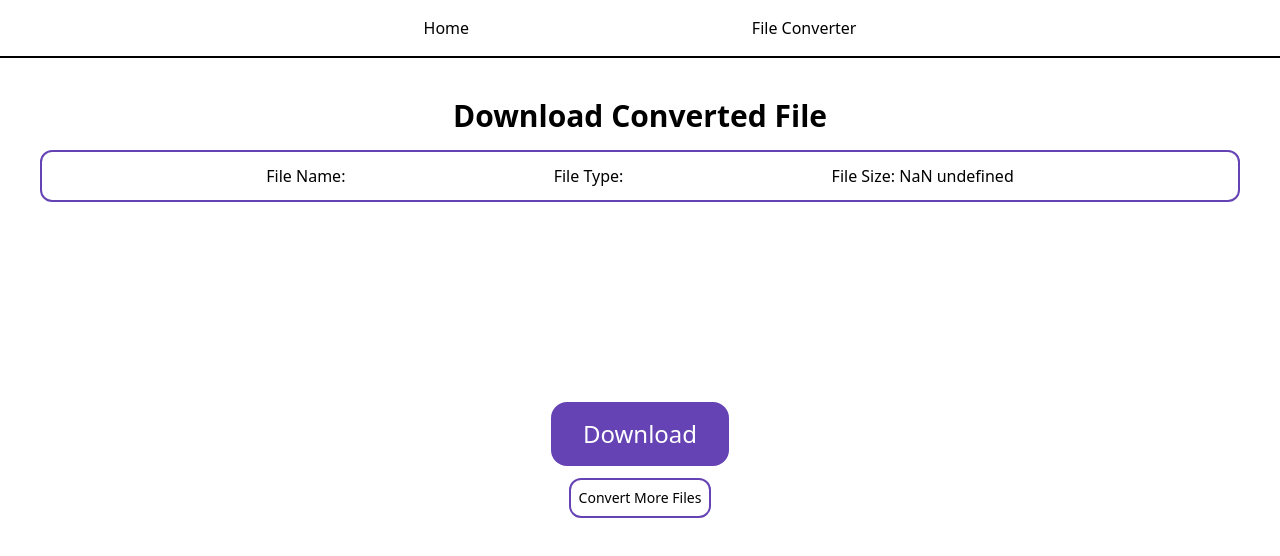
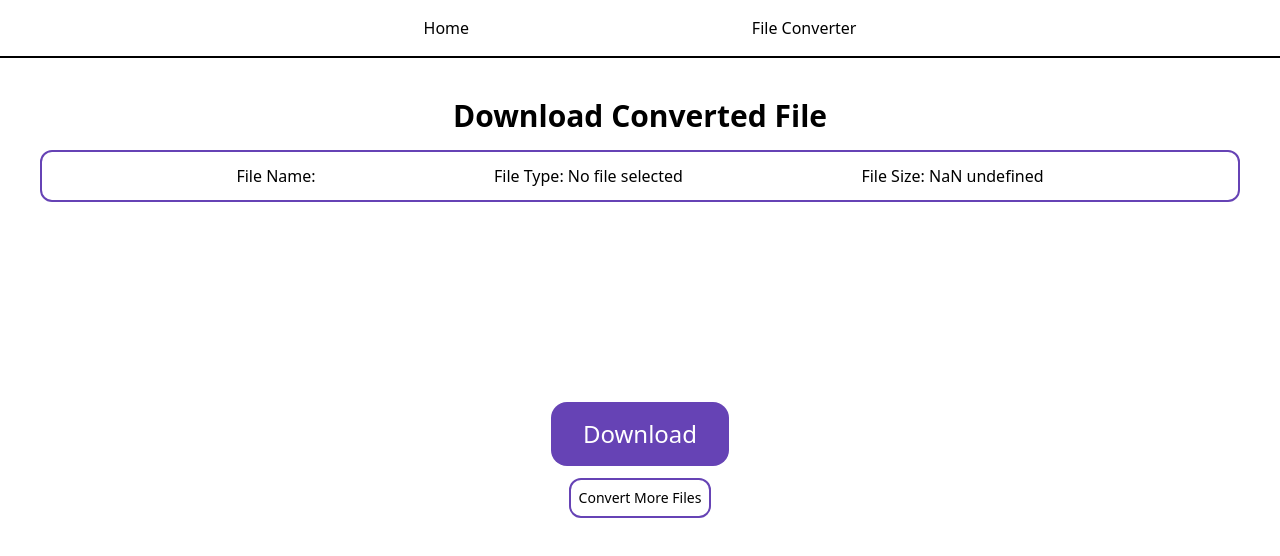
Before and after one commit to HackerManOSU/CS361-Main, a React (Vite) app in the folder fileconverter/: page /download in a window 1280 px wide. Shown: the top 556 px of the page. Built offline with nearby package versions, Linux system fonts and the light colour scheme.

Commit message:
PDF to DOCX and vice a versa both working properly

```diff
--- a/fileconverter/src/components/Converter/ConversionPage.tsx
+++ b/fileconverter/src/components/Converter/ConversionPage.tsx
@@ -19,7 +19,7 @@ const ConversionPage: React.FC = () => {
   const location = useLocation();
   const navigate = useNavigate();
   const [file, setFile] = useState<File | null>(null);
-  const [conversionType, setConversionType] = useState<string>('docx-to-pdf'); // Default conversion type
+  const [conversionType, setConversionType] = useState<string>('docx-to-pdf');
 
   useEffect(() => {
     const state = location.state as LocationState;
@@ -35,8 +35,10 @@ const ConversionPage: React.FC = () => {
 
   const getDisplayFileType = (fileType: string): string => {
     if (fileType === 'application/vnd.openxmlformats-officedocument.wordprocessingml.document') {
-      return 'DOCX';
+      return 'docx';
     }
+    if (fileType === 'application/pdf')
+      return 'pdf';
     return fileType;
   };
 
@@ -45,17 +47,18 @@ const ConversionPage: React.FC = () => {
 
     const formData = new FormData();
     formData.append('file', file);
+    formData.append('StoreFile', 'true');
 
     let apiUrl = '';
     let newExtension = '';
 
     switch (conversionType) {
       case 'docx-to-pdf':
-        apiUrl = `https://v2.convertapi.com/convert/docx/to/pdf?Secret=${import.meta.env.REACT_APP_CONVERT_API_KEY}`;
+        apiUrl = `https://v2.convertapi.com/convert/docx/to/pdf?Secret=${import.meta.env.CONVERT_API_KEY}`;
         newExtension = '.pdf';
         break;
       case 'pdf-to-docx':
-        apiUrl = `https://v2.convertapi.com/convert/pdf/to/docx?Secret=${import.meta.env.REACT_APP_CONVERT_API_KEY}`;
+        apiUrl = `https://v2.convertapi.com/convert/pdf/to/docx?Secret=${import.meta.env.CONVERT_API_KEY}`;
         newExtension = '.docx';
         break;
       default:
@@ -70,15 +73,18 @@ const ConversionPage: React.FC = () => {
 
       if (response.ok) {
         const data = await response.json();
+        console.log("API Response Data:", data); // Check what the API returned
         const pdfUrl = data.Files[0].Url;
         const responseBlob = await fetch(pdfUrl);
         const blob = await responseBlob.blob();
+        console.log("Blob size:", blob.size); // Check the size of the blob
         const newFileName = getNewFileName(file.name, newExtension);
-        const convertedFile = new File([blob], newFileName, { type: `${newExtension.substring(1)}` });
+        const convertedFile = new File([blob], newFileName, { type: `application/${newExtension.substring(1)}` });
         navigate('/download', { state: { file: convertedFile } });
       } else {
-        console.error('Failed to convert file:', response.statusText);
+        console.error('Failed to convert file:', await response.text()); // Get error message from API
       }
+
     } catch (error) {
       console.error('Error during file conversion:', error);
     }
--- a/fileconverter/src/components/Download/DownloadPage.tsx
+++ b/fileconverter/src/components/Download/DownloadPage.tsx
@@ -25,12 +25,22 @@ const DownloadPage: React.FC = () => {
     window.URL.revokeObjectURL(url);
   };
 
+  const getDisplayFileType = (fileType: string): string => {
+    if (fileType === 'application/docx') {
+      return 'docx';
+    }
+    if (fileType === 'application/pdf')
+      return 'pdf';
+    return fileType;
+  };
+
+
   return (
     <div className="p-10">
       <h1 className="text-3xl font-bold mb-4 text-center">Download Converted File</h1>
       <div className='flex flex-col md:flex-row w-full border-2 border-secondary rounded-xl text-black px-4 items-center justify-evenly text-center'>
         <p className='pt-10 pb-10 md:pt-0 md:pb-0'>File Name: {file?.name}</p>
-        <p className='pt-10 pb-10 md:pt-0 md:pb-0 mt-3 mb-3'>File Type: {file?.type}</p>
+        <p className='pt-10 pb-10 md:pt-0 md:pb-0 mt-3 mb-3'>File Type: {file ? getDisplayFileType(file.type) : 'No file selected'}</p>
         <p className='pt-10 pb-10 md:pt-0 md:pb-0'>File Size: {formatBytes(file?.size)}</p>
       </div>
 
--- a/fileconverter/vite.config.ts
+++ b/fileconverter/vite.config.ts
@@ -3,6 +3,6 @@ import react from '@vitejs/plugin-react'
 
 // https://vitejs.dev/config/
 export default defineConfig({
-  envPrefix: 'REACT_APP_',
+  envPrefix: 'CONVERT_API_',
   plugins: [react()],
 })
```
